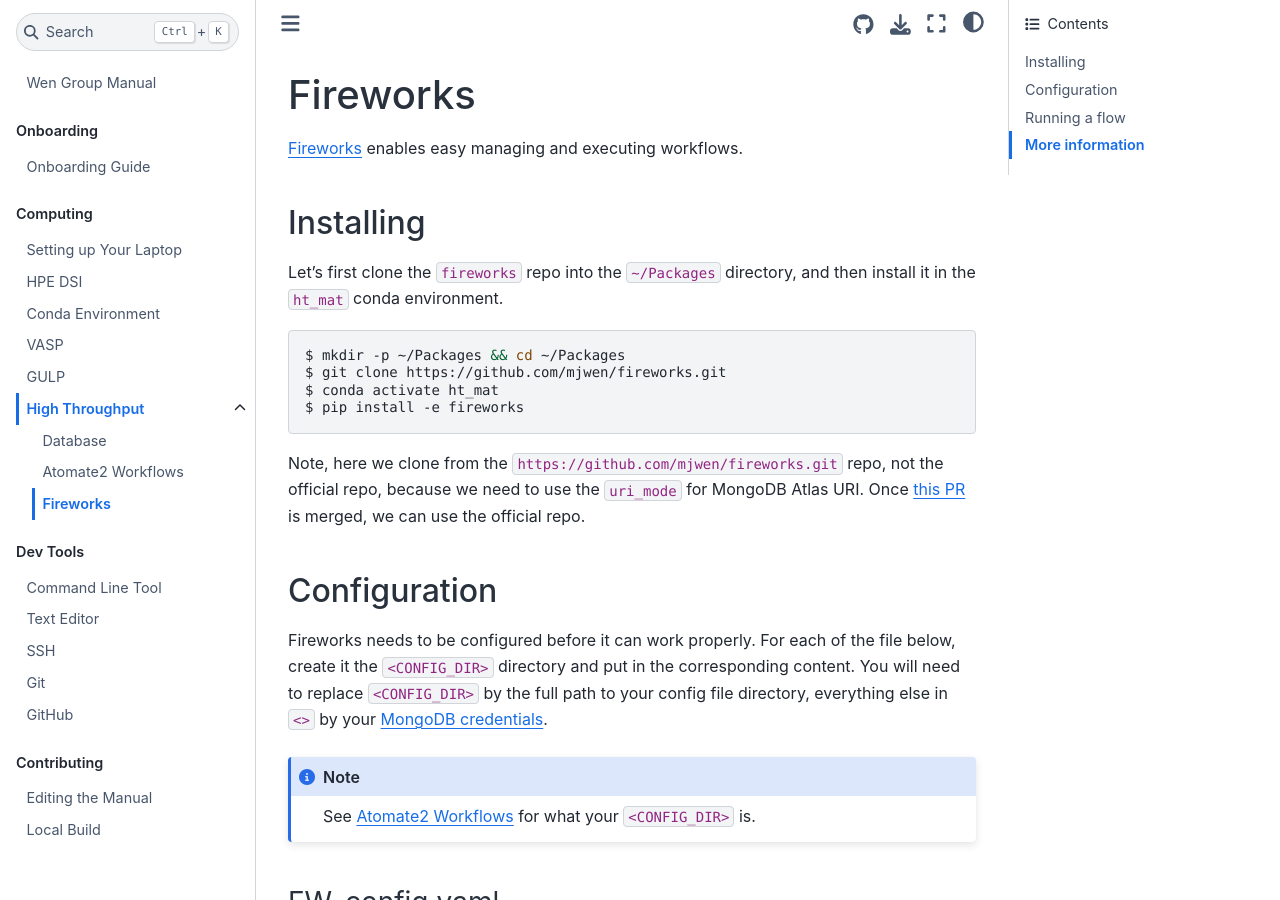
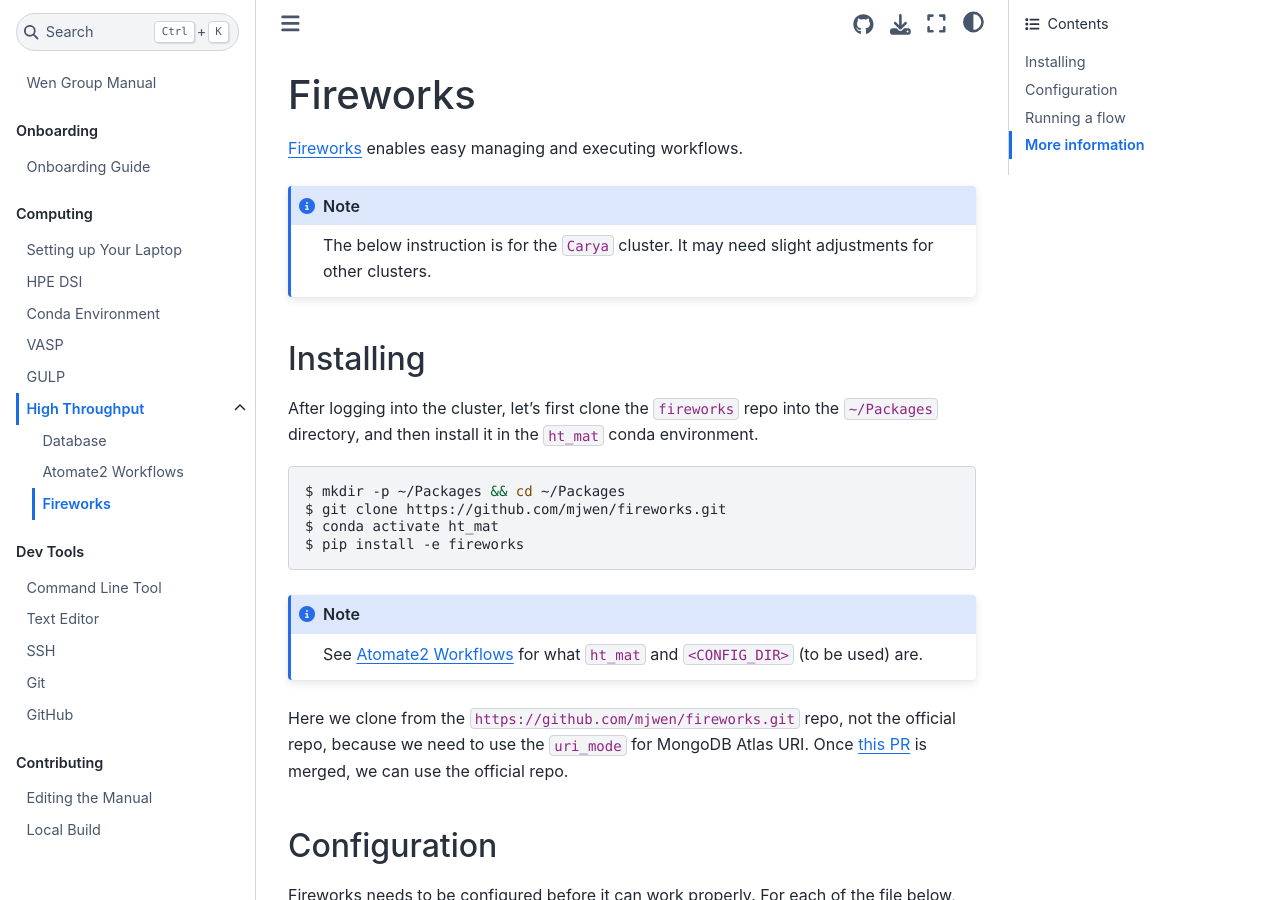
Before and after one commit to wengroup/group_manual, a Jupyter Book: the page built from docs/computing/high_throughput/fireworks.md, in a window 1280 px wide and 900 px high. Built offline with Jupyter Book 1.0.4 settings and Sphinx 7.4.7 and the Sphinx Book theme 1.1.4, drawn with Linux system fonts in a browser that asks for light colours.

Commit message:
Update to specify logging into cluster is needed

````diff
--- a/docs/computing/high_throughput/fireworks.md
+++ b/docs/computing/high_throughput/fireworks.md
@@ -4,9 +4,13 @@
 
 [Fireworks](https://materialsproject.github.io/fireworks) enables easy managing and executing workflows.
 
+```{note}
+The below instruction is for the `Carya` cluster. It may need slight adjustments for other clusters.
+```
+
 ## Installing
 
-Let's first clone the `fireworks` repo into the `~/Packages` directory, and then install it in the `ht_mat` conda environment.
+After logging into the cluster, let's first clone the `fireworks` repo into the `~/Packages` directory, and then install it in the `ht_mat` conda environment.
 
 ```bash
 $ mkdir -p ~/Packages && cd ~/Packages
@@ -15,15 +19,15 @@
 $ pip install -e fireworks
 ```
 
-Note, here we clone from the `https://github.com/mjwen/fireworks.git` repo, not the official repo, because we need to use the `uri_mode` for MongoDB Atlas URI. Once [this PR](https://github.com/materialsproject/fireworks/pull/494) is merged, we can use the official repo.
+```{note}
+See [Atomate2 Workflows](label:atomate2) for what `ht_mat` and `<CONFIG_DIR>` (to be used) are.
+```
+
+Here we clone from the `https://github.com/mjwen/fireworks.git` repo, not the official repo, because we need to use the `uri_mode` for MongoDB Atlas URI. Once [this PR](https://github.com/materialsproject/fireworks/pull/494) is merged, we can use the official repo.
 
 ## Configuration
 
 Fireworks needs to be configured before it can work properly. For each of the file below, create it the `<CONFIG_DIR>` directory and put in the corresponding content. You will need to replace `<CONFIG_DIR>` by the full path to your config file directory, everything else in `<>` by your [MongoDB credentials](label:database).
-
-```{note}
-See [Atomate2 Workflows](label:atomate2) for what your `<CONFIG_DIR>` is.
-```
 
 ### FW_config.yaml
 
````
Also changed, not shown: docs/computing/high_throughput/atomate2.md (+1 -1 lines).
